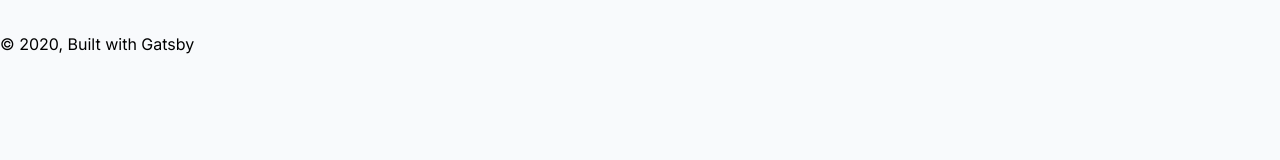
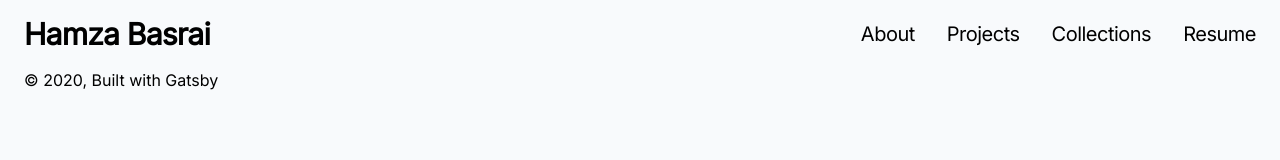
Before and after one commit to hamzabasrai/hamzabasrai.com_v2, a Gatsby site: page / in a window 1280 px wide. Built offline with nearby package versions, Linux system fonts and the light colour scheme; Gatsby itself is replaced by a stand-in of ours.

Commit message:
Update Layout with Navbar

```diff
--- a/src/components/layout.js
+++ b/src/components/layout.js
@@ -1,45 +1,28 @@
-/**
- * Layout component that queries for data
- * with Gatsby's useStaticQuery component
- *
- * See: https://www.gatsbyjs.com/docs/use-static-query/
- */
+import React from 'react';
+import PropTypes from 'prop-types';
 
-import React from 'react'
-import PropTypes from 'prop-types'
-import { useStaticQuery, graphql } from 'gatsby'
+import Navbar from './navbar';
 
 const Layout = ({ children }) => {
-  const data = useStaticQuery(graphql`
-    query SiteTitleQuery {
-      site {
-        siteMetadata {
-          title
-        }
-      }
-    }
-  `)
-
   return (
     <>
-      <div className="container mx-auto">
+      <div className="container mx-auto px-4 md:px-6">
+        <header className="py-4 sticky top-0 z-10">
+          <Navbar />
+        </header>
         <main>{children}</main>
-        <footer
-          style={{
-            marginTop: `2rem`,
-          }}
-        >
+        <footer>
           © {new Date().getFullYear()}, Built with
           {` `}
           <a href="https://www.gatsbyjs.com">Gatsby</a>
         </footer>
       </div>
     </>
-  )
-}
+  );
+};
 
 Layout.propTypes = {
   children: PropTypes.node.isRequired,
-}
+};
 
-export default Layout
+export default Layout;
```
